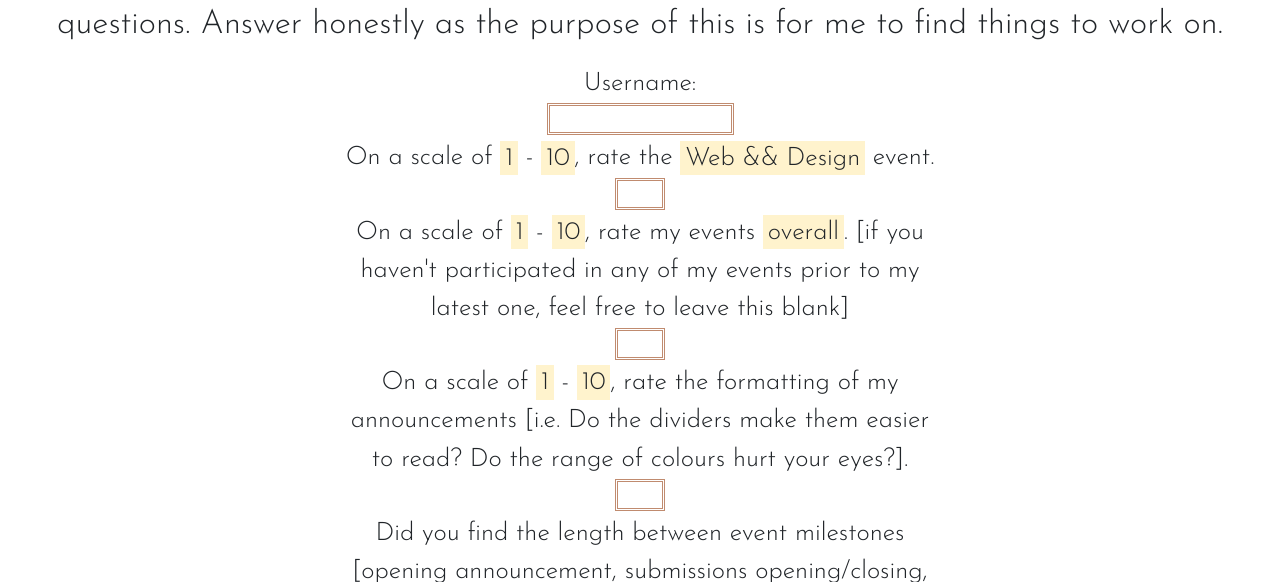
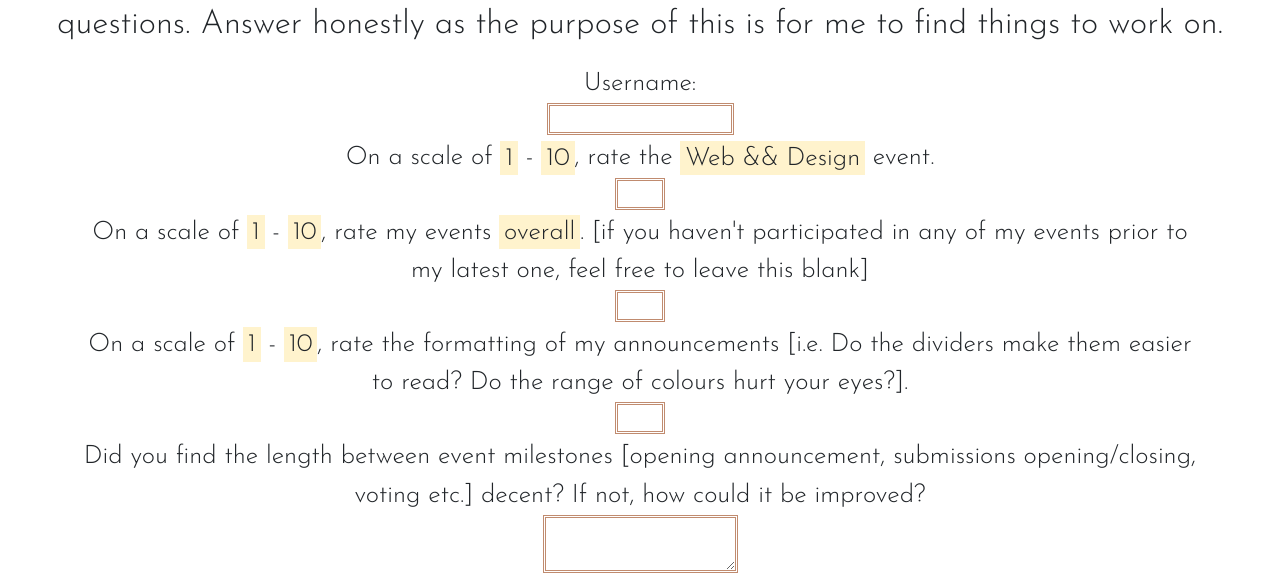
Before and after one commit to Twilightdashxo/feedback-form, a plain HTML site: page index.html in a window 1280 px wide. Shown: the part 147-729 px from the top of the page. Drawn offline with nearby package versions, Linux system fonts and the light colour scheme.

Commit message:
Update style.css

```diff
--- a/style.css
+++ b/style.css
@@ -12,7 +12,6 @@ h1 {
 }
 .container {
     margin-top: 4px;
-    width: 625px;
 }
 label {
     font-size: calc(5px + 1.6vw);
```
